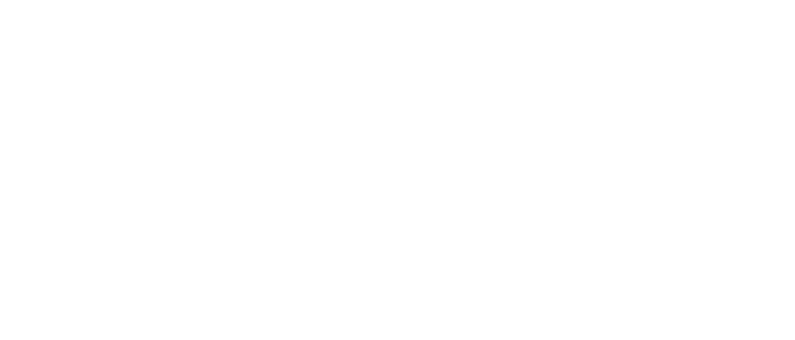
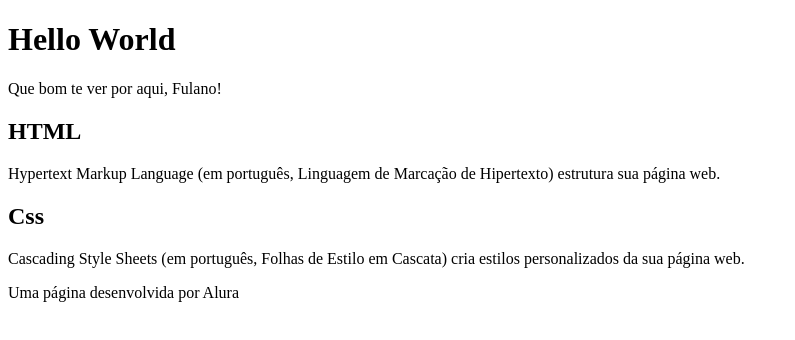
Before and after one commit to JessiChemim/Hello-World, a plain HTML site: page index.html in a window 1280 px wide. Shown: the whole page, without its empty margins (0-795 px from the left). Drawn offline with Linux system fonts and the light colour scheme.

Commit message:
PAgina ja com textos

```diff
--- a/index.html
+++ b/index.html
@@ -6,6 +6,25 @@
     <title>Hello World</title>
 </head>
 <body>
+    <header>
+        <h1>Hello World</h1>
+        <p>Que bom te ver por aqui, Fulano!</p>
 
+    </header>
+
+    <section>
+        <h2> HTML</h2>
+        <P>Hypertext Markup Language (em português, Linguagem de Marcação de Hipertexto) estrutura sua página web.</P>
+
+
+        <h2>Css</h2>
+        <p> Cascading Style Sheets (em português, Folhas de Estilo em Cascata) cria estilos personalizados da sua página web.</p>
+
+    </section>
+
+    <footer>
+        <p>Uma página desenvolvida por Alura</p>
+
+    </footer>
 </body>
 </html>
```
